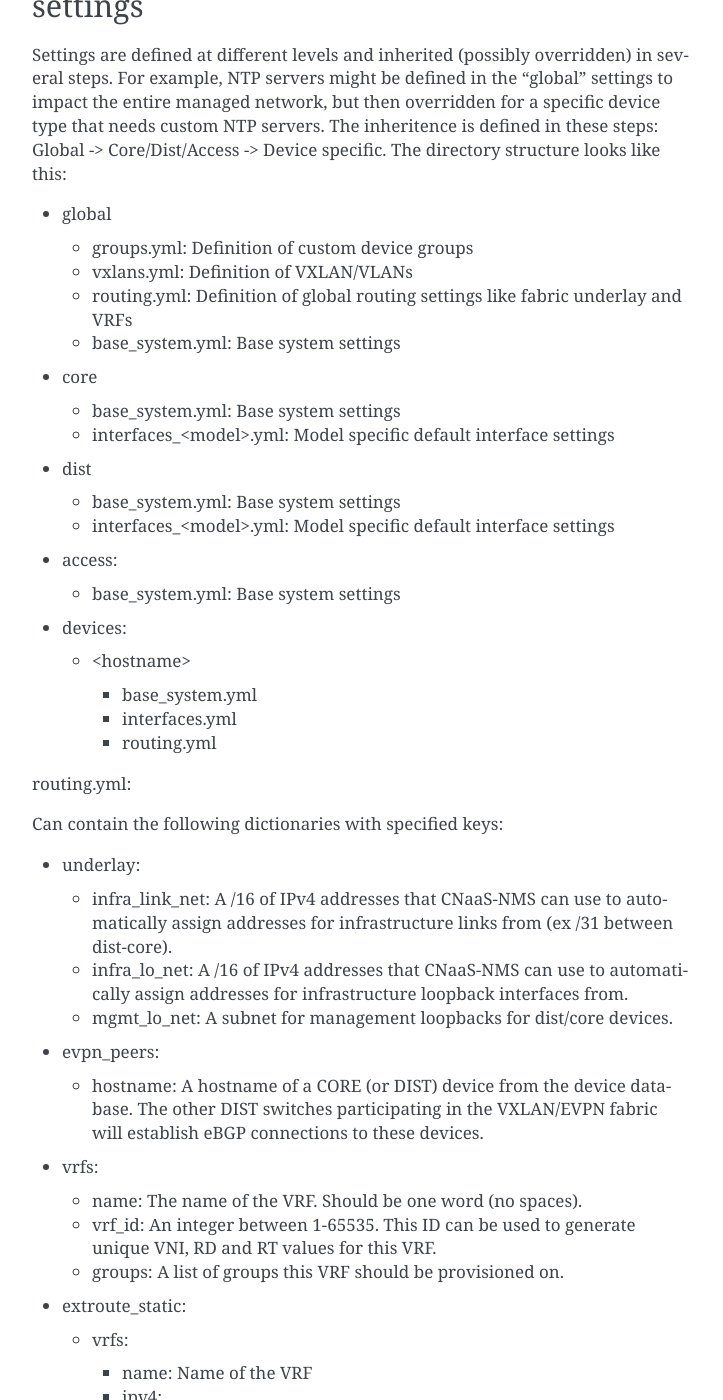
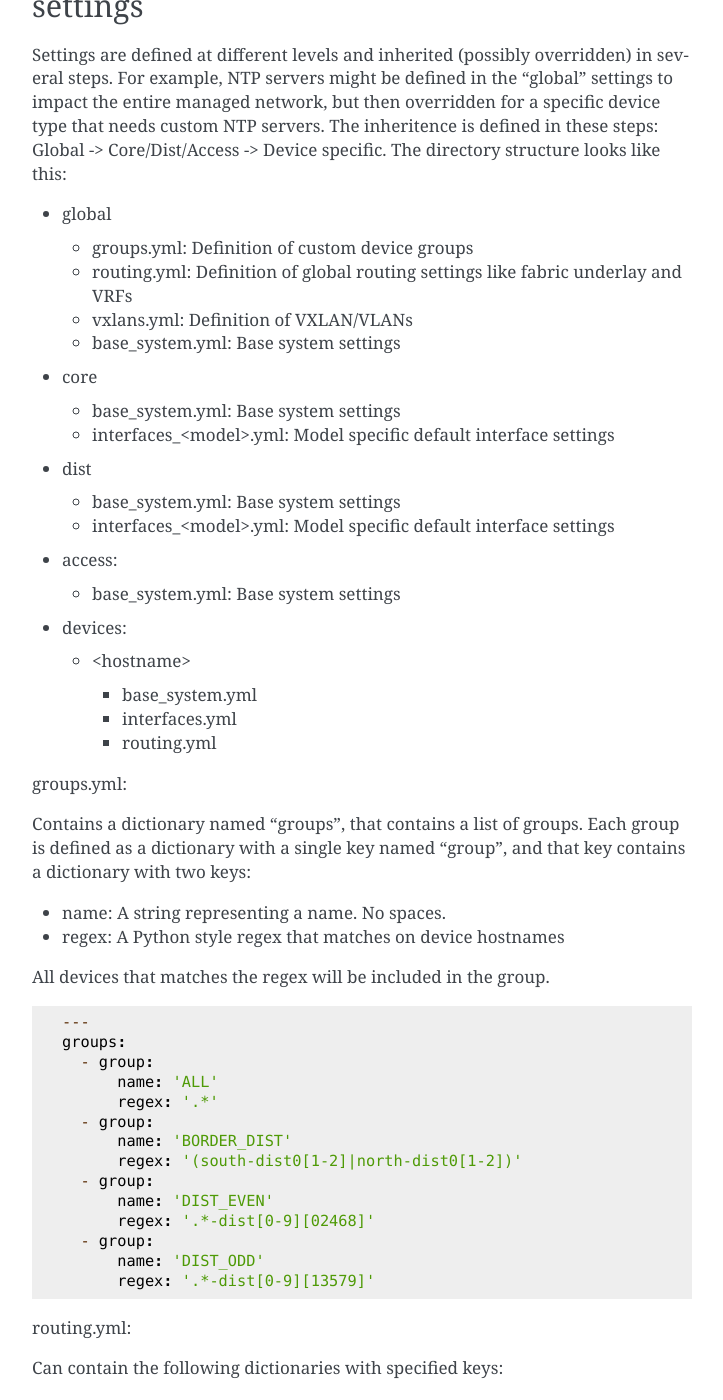
Before and after one commit to SUNET/cnaas-nms, a Sphinx documentation site: the page built from docs/reporef/index.rst, in a window 1280 px wide and 1400 px high, scrolled down 1535 px. Shown: the whole window, without its empty margins (388-1111 px from the left). Built offline with Sphinx 7.4.7, drawn with Linux system fonts in a browser that asks for light colours; some of the changed text lies outside the part shown.

Commit message:
Update docs for groups API to contain the call for getting a single group, and the new call to get a single groups os versions. Move settings syntax for groups into the repo reference documentation and update some of the repo reference documentation. Add base_system.yml repo ref docs.

```diff
--- a/docs/reporef/index.rst
+++ b/docs/reporef/index.rst
@@ -87,8 +87,8 @@ The directory structure looks like this:
 - global
 
   * groups.yml: Definition of custom device groups
+  * routing.yml: Definition of global routing settings like fabric underlay and VRFs
   * vxlans.yml: Definition of VXLAN/VLANs
-  * routing.yml: Definition of global routing settings like fabric underlay and VRFs
   * base_system.yml: Base system settings
 
 - core
@@ -112,6 +112,34 @@ The directory structure looks like this:
     + base_system.yml
     + interfaces.yml
     + routing.yml
+
+groups.yml:
+
+Contains a dictionary named "groups", that contains a list of groups.
+Each group is defined as a dictionary with a single key named "group",
+and that key contains a dictionary with two keys:
+
+- name: A string representing a name. No spaces.
+- regex: A Python style regex that matches on device hostnames
+
+All devices that matches the regex will be included in the group.
+
+::
+
+   ---
+   groups:
+     - group:
+         name: 'ALL'
+         regex: '.*'
+     - group:
+         name: 'BORDER_DIST'
+         regex: '(south-dist0[1-2]|north-dist0[1-2])'
+     - group:
+         name: 'DIST_EVEN'
+         regex: '.*-dist[0-9][02468]'
+     - group:
+         name: 'DIST_ODD'
+         regex: '.*-dist[0-9][13579]'
 
 routing.yml:
 
@@ -213,6 +241,35 @@ Keys for interfaces.yml or interfaces_<model>.yml:
   * ifclass: Interface class, one of: downlink, uplink, custom
   * config: Optional. Raw CLI config used in case "custom" ifclass was selected
 
+base_system.yml:
+
+Contains base system settings like:
+
+- ntp_servers
+- snmp_servers
+- syslog_servers
+- dhcp_relays
+
+Example of base_system.yml:
+
+::
+
+   ---
+   ntp_servers:
+     - host: 10.255.0.1
+     - host: 10.255.0.2
+   snmp_servers:
+     - host: 10.255.0.11
+   syslog_servers:
+     - host: 10.255.0.21
+     - host: 10.255.0.22
+   dhcp_relays:
+     - host: 10.255.1.1
+     - host: 10.255.1.2
+
+syslog_servers and radius_severs can optionally have the key "port" specified
+to indicate a non-defalut layer4 (TCP/UDP) port number.
+
 etc
 ---
 
```
Also changed, not shown: docs/apiref/groups.rst (+20 -29 lines).
